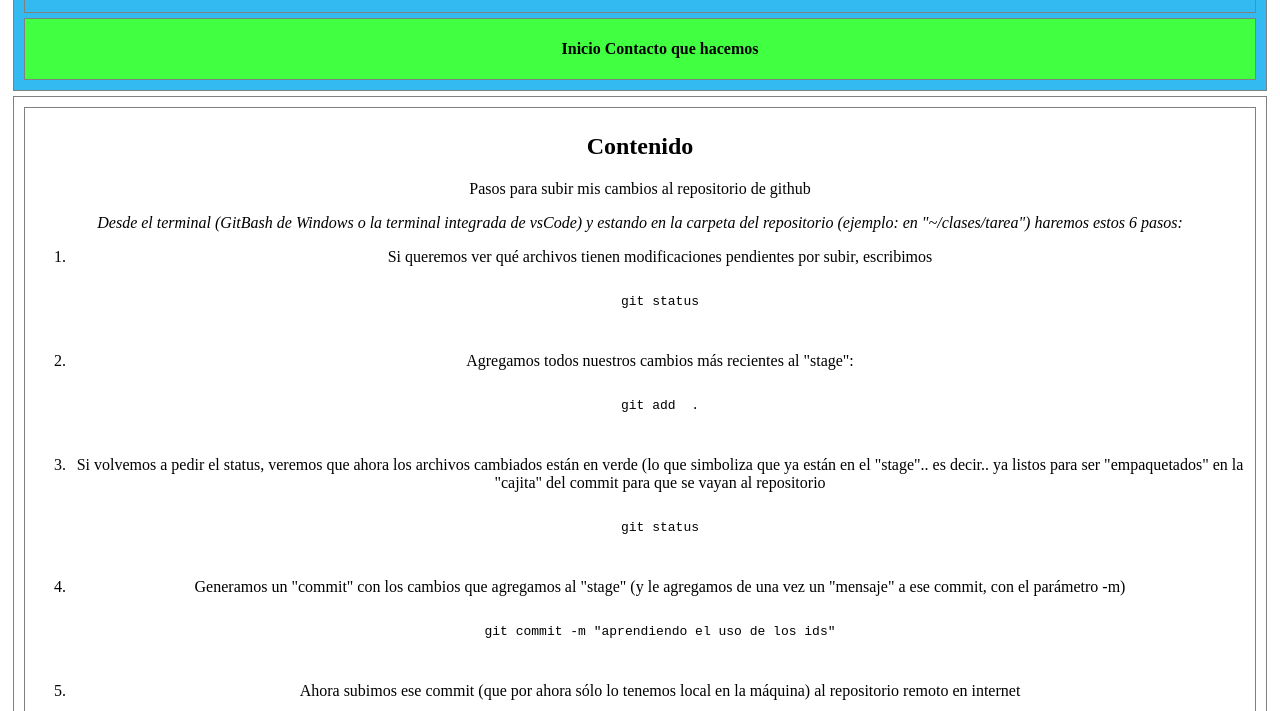
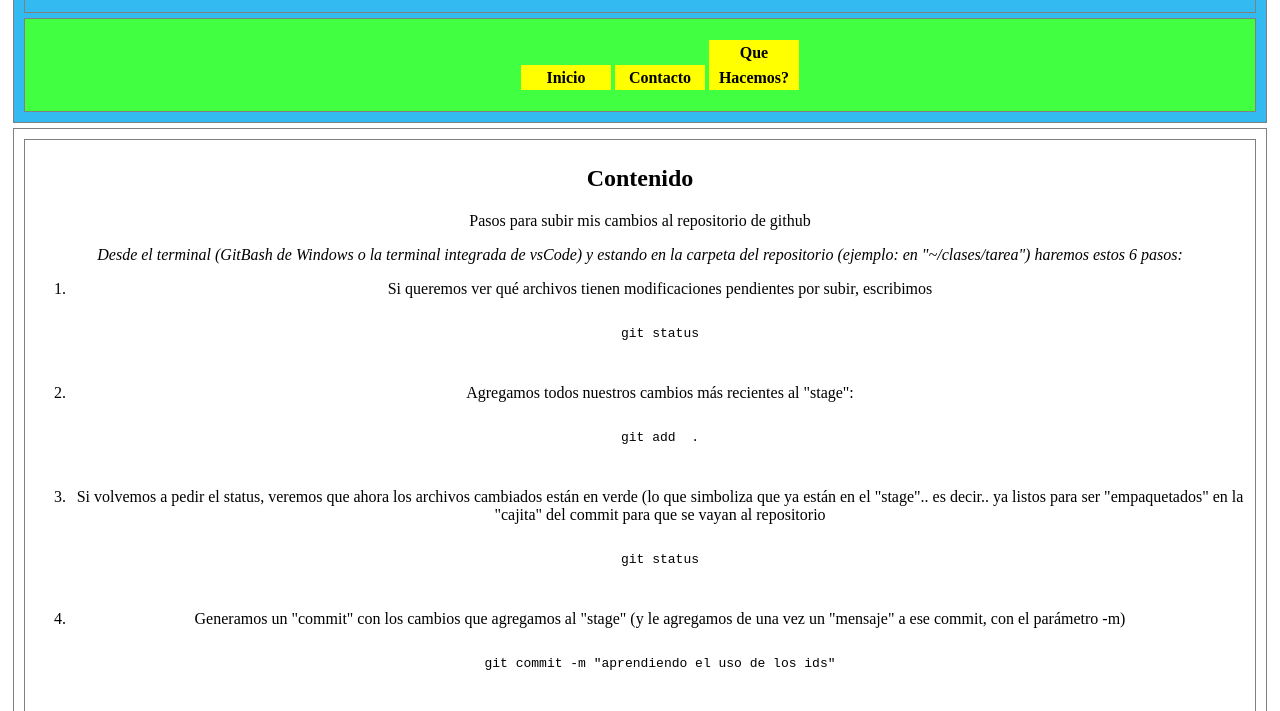
Before and after one commit to Nagadex/tarea, a plain HTML site: page ronald.html in a window 1280 px wide. Shown: the part 98-809 px from the top of the page. Drawn offline with Linux system fonts and the light colour scheme.

Commit message:
aprendiendo a dar forma a listas, funcion de hover y como combinar con anchors

```diff
--- a/ronald.html
+++ b/ronald.html
@@ -26,9 +26,25 @@
             background-color: rgb(65, 255, 65);
         }
 
-        #menu li{
+        #menu li {
             display: inline-block;
             font-weight: bold;
+            background-color: yellow;
+            line-height: 25px;
+            width: 90px;
+        }
+
+        #menu li a {
+            display: block;
+        }
+
+        #menu li:hover {
+            background-color: pink;
+        }
+
+        #menu a {
+            color: black;
+            text-decoration: none;
         }
     </style>
 </head>
@@ -41,9 +57,9 @@
 
         <div id="menu">
             <ul>
-                <li>Inicio</li>
-                <li>Contacto</li>
-                <li>que hacemos</li>
+                <li><a href="#">Inicio</a></li>
+                <li><a href="#">Contacto</a></li>
+                <li><a href="#">Que Hacemos?</a></li>
             </ul>
         </div>
     </div>
```
